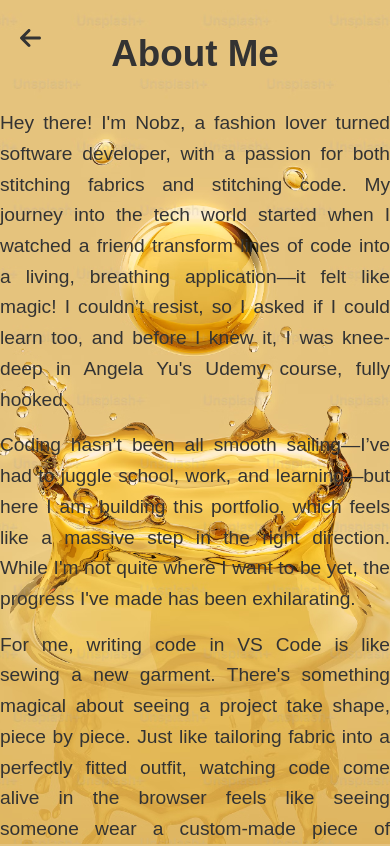
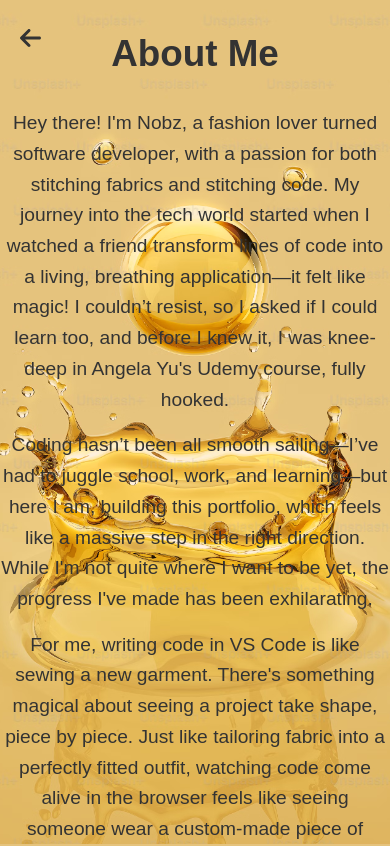
Before and after one commit to Ahnob/myPortfolio, a React (Vite) app in the folder myPortfolio/: page /about in a window 390 px wide. Shown: the top 846 px of the page. Built offline with nearby package versions, Linux system fonts and the light colour scheme.

Commit message:
styled the about page

```diff
--- a/myPortfolio/src/pages/about/About.jsx
+++ b/myPortfolio/src/pages/about/About.jsx
@@ -1,6 +1,5 @@
 import "./about.css";
 import Backarrow from "../../components/backarrow/Backarrow";
-import Picture from "../../assets/Anob.jpeg";
 
 function About() {
   return (
--- a/myPortfolio/src/pages/about/about.css
+++ b/myPortfolio/src/pages/about/about.css
@@ -13,22 +13,18 @@ body {
 }
 
 .h2-about {
-  text-align: center;
   font-size: 2.5rem;
 }
 
 /* Styling for the about content */
 .about-paragraph {
   font-size: 1.2rem;
-  text-align: justify;
-
   line-height: 1.6;
   max-width: 800px; /* Optional: Set a max-width for better readability */
 }
 
 .about-container {
   display: flex;
-  justify-content: center;
   flex-direction: column;
   text-align: center;
 }
@@ -60,9 +56,9 @@ body {
 
 /* Responsive for Tablets (up to 768px) */
 @media (max-width: 768px) {
-  .about-section {
+  /* .about-section {
     padding: 60px 20px;
-  }
+  } */
 
   .h2-about {
     font-size: 2.2rem;
@@ -94,6 +90,11 @@ body {
   }
 
   .about-paragraph {
+    font-size: 1.3rem;
+    text-align: center;
+  }
+
+  .about-paragraph {
     font-size: 1.2rem;
   }
 }
@@ -114,5 +115,10 @@ body {
 
   .about-paragraph {
     font-size: 1.3rem;
+    text-align: center;
+  }
+
+  .paragraph-container {
+    text-align: center;
   }
 }
```
